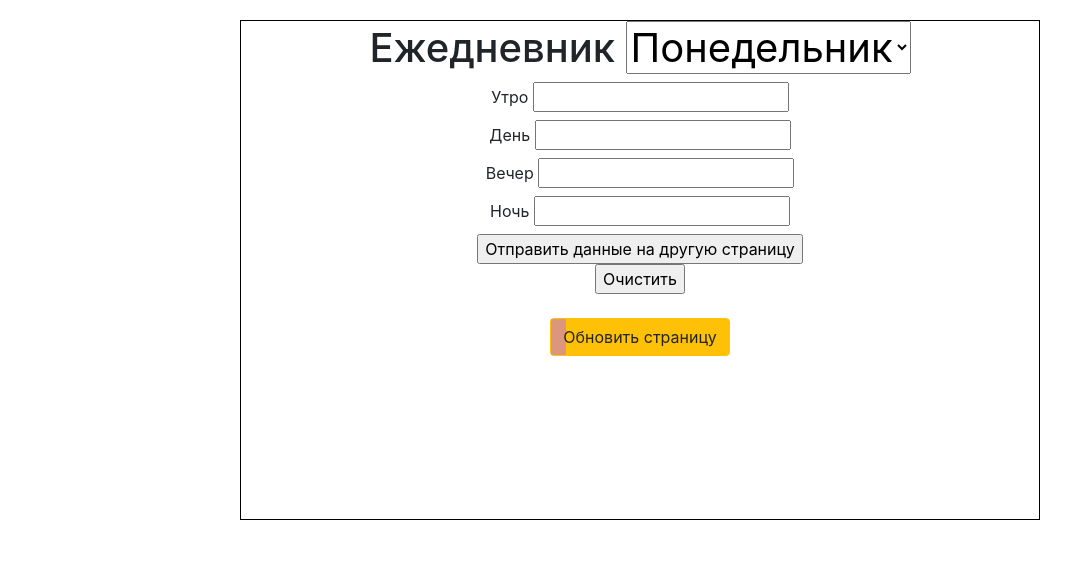
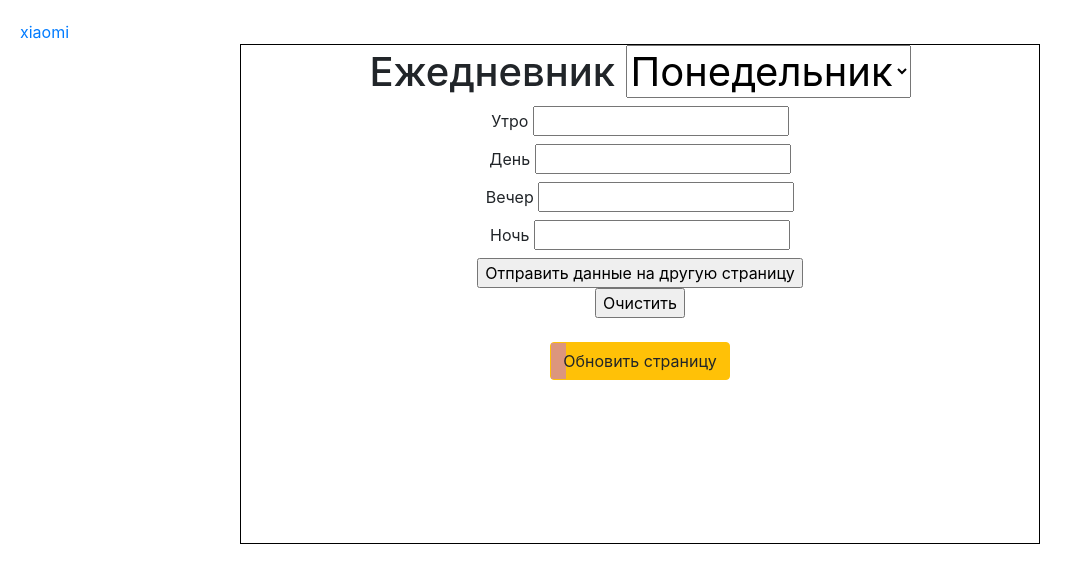
Before and after one commit to LILI-SH/lili-sh.github.io, a plain HTML site: page index.html in a window 1280 px wide. Shown: the whole page, without its empty margins (0-1082 px from the left). Drawn offline with nearby package versions, Linux system fonts and the light colour scheme.

Commit message:
Update index.html

```diff
--- a/index.html
+++ b/index.html
@@ -3,7 +3,7 @@
 <head>
 <meta charset="utf-8">
 <title>Лаба 3</title>
-    <a href="index2.html"></a>
+    <a href="index2.html">xiaomi</a>
 <style>
 .page{
     border:solid 1px black;
```
